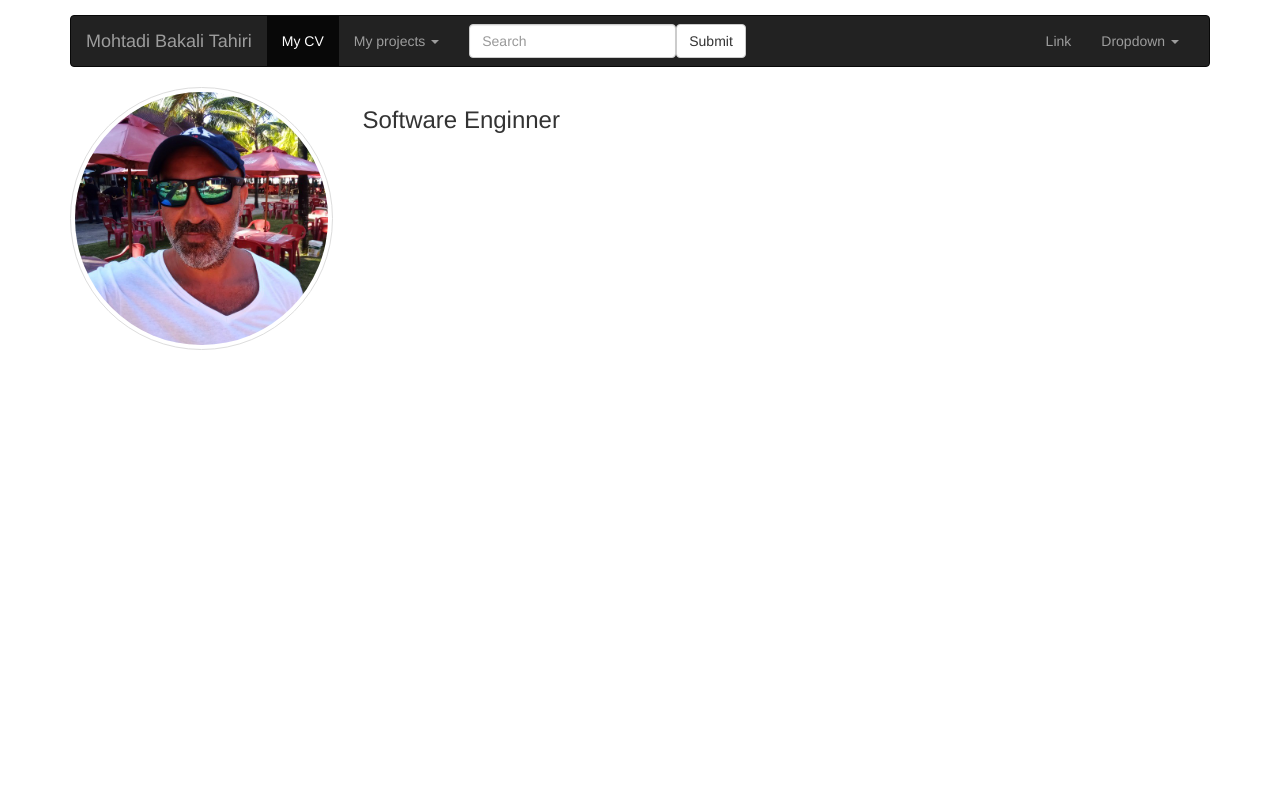
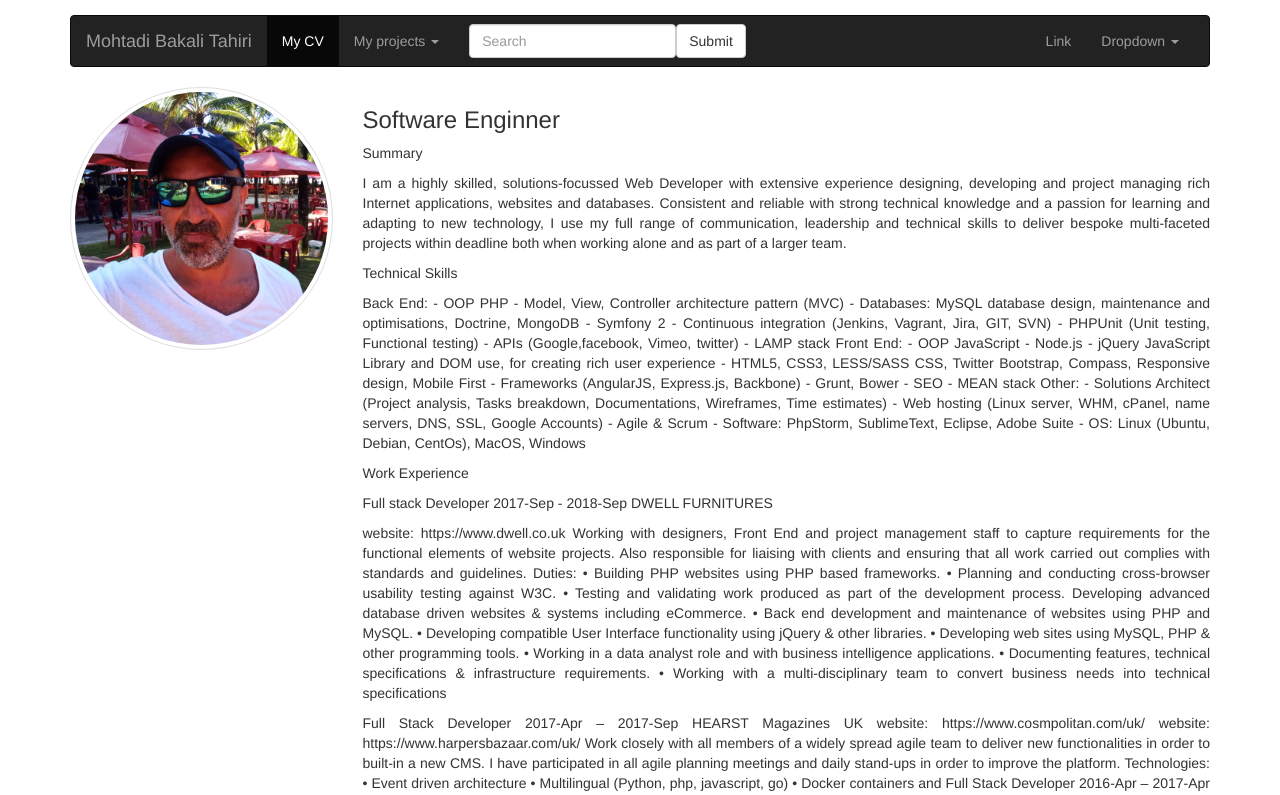
Before and after one commit to tedybak/demo-deploy, an Angular app: page /cv in a window 1280 px wide. Shown: the top 795 px of the page. Built offline with nearby package versions, Linux system fonts and the light colour scheme.

Commit message:
in prgoress

```diff
--- a/src/app/cv/cv.component.html
+++ b/src/app/cv/cv.component.html
@@ -5,9 +5,132 @@
         <div class="col-sm-3"> <img src="/assets/img/mifoto.jpg" class="img-responsive img-circle img-thumbnail"
                 alt="Tedy Bakali" />
         </div>
-        <div class="col-sm-3">  <h3>Software Enginner</h3></div>
-        <div class="col-sm-3"> </div>
-        <div class="col-sm-3"> </div>
+        <div class="col-sm-9">
+            <h3>Software Enginner</h3>
+            <p>Summary</p>
+
+            <p>
+                I am a highly skilled, solutions-focussed Web Developer with extensive experience designing, developing
+                and project managing rich Internet applications, websites and databases. Consistent and reliable with
+                strong technical knowledge and a passion for learning and adapting to new technology, I use my full
+                range of communication, leadership and technical skills to deliver bespoke multi-faceted projects within
+                deadline both when working alone and as part of a larger team.
+                <p>
+                Technical Skills
+                </p>
+                <p>
+                Back End: - OOP PHP - Model, View, Controller architecture pattern (MVC) - Databases: MySQL database
+                design, maintenance and optimisations, Doctrine, MongoDB - Symfony 2 - Continuous integration (Jenkins,
+                Vagrant, Jira, GIT, SVN) - PHPUnit (Unit testing, Functional testing) - APIs (Google,facebook, Vimeo,
+                twitter) - LAMP stack
+                Front End: - OOP JavaScript - Node.js - jQuery JavaScript Library and DOM use, for creating rich user
+                experience - HTML5, CSS3, LESS/SASS CSS, Twitter Bootstrap, Compass, Responsive design, Mobile First -
+                Frameworks (AngularJS, Express.js, Backbone) - Grunt, Bower - SEO - MEAN stack
+                Other: - Solutions Architect (Project analysis, Tasks breakdown, Documentations, Wireframes, Time
+                estimates) - Web hosting (Linux server, WHM, cPanel, name servers, DNS, SSL, Google Accounts) - Agile &
+                Scrum - Software: PhpStorm, SublimeText, Eclipse, Adobe Suite - OS: Linux (Ubuntu, Debian, CentOs),
+                MacOS, Windows
+            </p>
+
+            <p>Work Experience</p>
+            <p>Full stack Developer 2017-Sep - 2018-Sep DWELL FURNITURES </p>
+            <p>
+            website: https://www.dwell.co.uk
+            Working with designers, Front End and project management staff to capture requirements for the functional
+            elements of website projects. Also responsible for liaising with clients and ensuring that all work carried
+            out complies with standards and guidelines.
+            Duties:
+            • Building PHP websites using PHP based frameworks.
+            • Planning and conducting cross-browser usability testing against W3C.
+            • Testing and validating work produced as part of the development process. Developing advanced database
+            driven websites & systems including eCommerce.
+            • Back end development and maintenance of websites using PHP and MySQL.
+            • Developing compatible User Interface functionality using jQuery & other libraries.
+            • Developing web sites using MySQL, PHP & other programming tools.
+            • Working in a data analyst role and with business intelligence applications.
+            •
+            Documenting features, technical specifications & infrastructure requirements.
+            • Working with a multi-disciplinary team to convert business needs into technical specifications
+            </p>
+            Full Stack Developer 2017-Apr – 2017-Sep HEARST Magazines UK
+            website: https://www.cosmpolitan.com/uk/
+            website: https://www.harpersbazaar.com/uk/
+            Work closely with all members of a widely spread agile team to deliver new functionalities in order to
+            built-in a new CMS. I have participated in all agile planning meetings and daily stand-ups in order to
+            improve the platform. Technologies: • Event driven architecture • Multilingual (Python, php, javascript, go)
+            • Docker containers and
+            Full Stack Developer 2016-Apr – 2017-Apr Savewater Savemoney
+            website: https://www.savewatersavemoney.co.uk/
+            Maintain and update the online marketing plan for the website, testing against W3C and validating work
+            produced as part of the development process. Documenting features, write technical specifications &
+            infrastructure requirements, monitor key performance. Designed and implemented APIs to support mobile
+            applications
+
+            Technologies:
+            • Laravel as PHP 5.2.
+            • Angularjs • MySQL
+            • Phpunit
+            • Sass, bower
+
+
+            Full Stack Developer 2015 -Sep – 2016 - Mar At Sistemas (Spain)
+            website: https://www.atsistemas.com/en
+            • Optimization mysql queries on heavy traffic website
+            • Refactoring legacy code and implementing new functionalities
+            • Handled PHP backend development for dynamic database driven website
+            • Implemented, prepared, executed and installed support to assure quality system changes
+            • Communicated with clients to meet up with their requirements • Performed oth
+
+            Full Stack Developer 2015 Mar - 2015 Aug Dict 8
+            website: https://www.dict8.com
+            • Build a new enviroment using with Puppet , vagrant based Linux environments (centos).
+            • Check data validation in controllers ( Phalcon framework),
+            • Build a Dashboard to manage all system users
+            • Create php unit tests using guzzle as http client.
+
+            Backend Developer 2015 Jan –2015 Feb Gimo
+            websites: https://www.casino777.be/en website: https://www.gimo.co.uk/
+            • Build a web services based in soap (xml)
+
+
+            Web Developer 2014 Sep – 2015 Dec Door Entry Direct
+            • Build an intra-net website using Drupal 7
+            • Developing & implementing REST API in order to design a new web functionality
+
+            Web Developer 2014 Jan –2014 Aug Adlancia
+            websites: https://www.iheartstudios.com/
+            • Working with graphics designer to implement changes to site.
+            • Secured servers against critical security vulnerabilities.
+            • Quickly, diagnosed and helped fix memory consumption problem for corporate site.
+
+            Web Developer 2013 Aug –2013 Dec Tech Solution Shop Yume Tech Solution | Chalatengo, El Salvador (online
+            shop)
+            Create website () with PHP required a new normalized MySQL database, extensive SQL query optimization, a
+            database conversion application and PHP application development. Also wrote custom JavaScript functions for
+            a statistical reporting application and assisted in supporting
+            Web Developer and Database Administrator 1997 - 2013 City Council of Seville,
+            Department of Transport Engineering
+            • Integrate technologies in the fields of Intelligent Transport Systems (ITSs)
+            • Managing database security/integrity and backup procedures
+            • Implementing security measures
+            • Testing and modifying databases to ensure that they operate reliablya
+            • Update websites with new content.
+            • measure quality assurance programs in all content.
+            • Maintain websites
+
+            EDUCATION
+            Advanced diploma in computer Science (Seville, Spain)
+            Degree in Law, University of Seville - Seville, Seville 2002
+
+            LANGUAGES
+            • English
+            • Spanish
+            • Portuguese
+
+
+
+        </div>
+
     </div>
 
 </div>
--- a/src/styles.css
+++ b/src/styles.css
@@ -2,3 +2,8 @@
 .navbar{
     margin-top: 15px;
 }
+
+div {
+    text-align: justify;
+    text-justify: inter-word;
+  }
```
